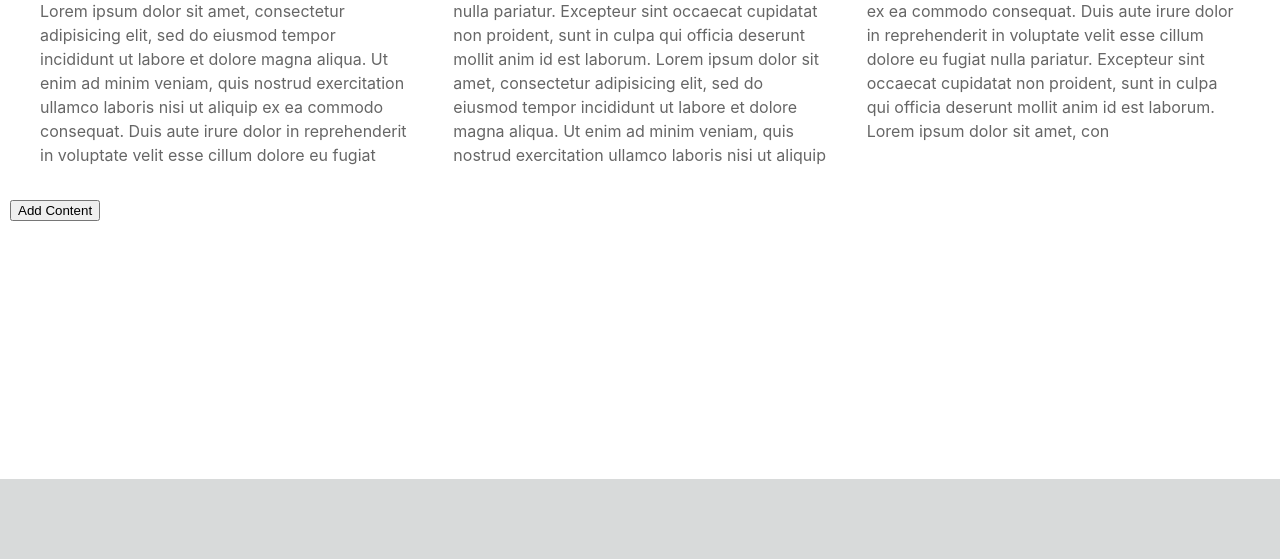
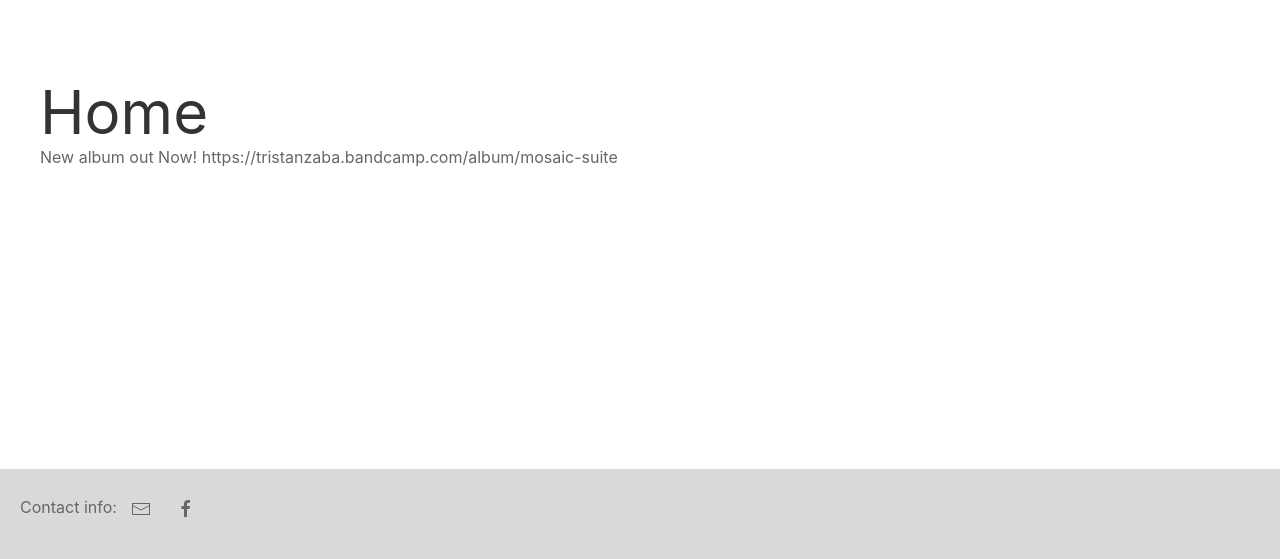
Before and after one commit to arnaud33200/zaba-website, a PHP site: page / in a window 1280 px wide. Shown: the part 241-800 px from the top of the page. Run offline with PHP 8.4, Linux system fonts and the light colour scheme.

Commit message:
create pages and add the content from old website; create read me

```diff
--- a/css/zaba.css
+++ b/css/zaba.css
@@ -37,6 +37,10 @@ footer {
 	flex-shrink: 0;
 }
 
+#footer-icon {
+	padding: 10px;
+}
+
 /* ****************************************************
 OVERRIDE UIKIT */
 
@@ -44,3 +48,15 @@ OVERRIDE UIKIT */
 	color: #666;
 	outline: 0;
 }
+
+.uk-navbar-item, .uk-navbar-nav>li>a, .uk-navbar-toggle {
+    display: flex;
+    justify-content: center;
+    align-items: center;
+    box-sizing: border-box;
+    min-height: 50px;
+    padding: 0 15px;
+    font-size: .875rem;
+    font-family: -apple-system,BlinkMacSystemFont,"Segoe UI",Roboto,"Helvetica Neue",Arial,sans-serif;
+    text-decoration: none;
+}
--- a/index.html
+++ /dev/null
@@ -1,94 +0,0 @@
-<!DOCTYPE html>
-<html>
-<head>
-	<title></title>
-
-	<!-- UIkit -->
-	<link rel="stylesheet" href="css/uikit.min.css" />
-	<script type="text/javascript" src="js/uikit.min.js"></script>
-	<script type="text/javascript" src="js/uikit-icons.min.js"></script>
-
-	<!-- JQuery -->
-	<script type="text/javascript" src="js/jquery-3.3.1.min.js"></script>
-
-	<!-- Zaba -->
-	<link rel="stylesheet" href="css/zaba.css" />
-
-	<script type="text/javascript">
-
-
-
-		function buttonClick() {
-		// $("#add").on("click", function() {
-			$("<p>Pellentesque habitant morbi tristique senectus et netus et malesuada fames ac turpis egestas. Vestibulum tortor quam, feugiat vitae, ultricies eget, tempor sit amet, ante. Donec eu libero sit amet quam egestas semper. Aenean ultricies mi vitae est. Mauris placerat eleifend leo.</p>").appendTo(".zaba-content");
-		}
-
-		function init() {
-			document.getElementById("top-nav-bar").blur();
-		}
-		// });
-
-	</script>
-
-</head>
-
-<body onload="init();" >
-
-	<!-- <img src="https://images.pexels.com/photos/414171/pexels-photo-414171.jpeg" style="height: 80px" class="widthSet"> -->
-
-	<div class="zaba-content">
-
-		<div style="background-image: url('https://images.pexels.com/photos/414171/pexels-photo-414171.jpeg'); background-size: cover; background-repeat: no-repeat; background-position: center center; height: 240px;">
-
-			<div style="background: #00000091; height: -webkit-fill-available;">
-				<t>Tristan Zaba</t>
-			</div>
-
-		</div>
-
-		<nav id="top-nav-bar" class="uk-navbar-container" uk-navbar uk-sticky="top: 0;" style="background: #000000cc; margin-top: -80px;">
-			<div class="uk-navbar-right">
-				<ul class="uk-navbar-nav">
-					<li><a href="#"><span uk-icon="icon: home; ratio: 1.5"></span></a></li>
-					<li><a href="#">Bio</a></li>
-					<li><a href="#">Musical Works</a></li>
-					<li><a href="#">News and Events</a></li>
-					<li><a href="#">Contact</a></li>
-				</ul>
-			</div>
-		</nav>
-
-		<div ></div>
-
-		<div class="uk-container" style="background: #ffffff">
-
-			<div class="uk-column-1-3">
-				<p>Lorem ipsum dolor sit amet, consectetur adipisicing elit, sed do eiusmod
-					tempor incididunt ut labore et dolore magna aliqua. Ut enim ad minim veniam,
-					quis nostrud exercitation ullamco laboris nisi ut aliquip ex ea commodo
-					consequat. Duis aute irure dolor in reprehenderit in voluptate velit esse
-					cillum dolore eu fugiat nulla pariatur. Excepteur sint occaecat cupidatat non
-					proident, sunt in culpa qui officia deserunt mollit anim id est laborum.
-					Lorem ipsum dolor sit amet, consectetur adipisicing elit, sed do eiusmod
-					tempor incididunt ut labore et dolore magna aliqua. Ut enim ad minim veniam,
-					quis nostrud exercitation ullamco laboris nisi ut aliquip ex ea commodo
-					consequat. Duis aute irure dolor in reprehenderit in voluptate velit esse
-					cillum dolore eu fugiat nulla pariatur. Excepteur sint occaecat cupidatat non
-					proident, sunt in culpa qui officia deserunt mollit anim id est laborum.
-				Lorem ipsum dolor sit amet, con</p>
-			</div>
-
-		</div>
-
-		<p style="padding: 10px"><button id="add" onclick="buttonClick();">Add Content</button></p>
-
-	</div>
-
-	<footer uk-sticky="bottom: true" style="background: #d8dada; height: 80px">
-
-	</footer>
-
-</body>
-
-
-</html>
--- /dev/null
+++ b/index.php
@@ -0,0 +1,13 @@
+<?php
+echo file_get_contents( "mainPhp/main_layout_top.php" );
+?>
+
+	<h1 class="uk-heading-primary">Home</h1>
+
+	New album out Now!
+
+	https://tristanzaba.bandcamp.com/album/mosaic-suite
+
+<?php
+echo file_get_contents( "mainPhp/main_layout_bottom.php" );
+?>
--- /dev/null
+++ b/mainPhp/main_layout_bottom.php
@@ -0,0 +1,19 @@
+
+
+		</div>
+
+		<!-- <p style="padding: 10px"><button id="add" onclick="buttonClick();">Add Content</button></p> -->
+
+	</div>
+
+	<footer uk-sticky="bottom: true" style="background: #d8dada; padding: 20px">
+		<p style="display: -webkit-inline-box;">Contact info: </p>
+		<span id="footer-icon" uk-icon="icon: mail; ratio: 1"></span>
+		<span id="footer-icon" uk-icon="icon: facebook; ratio: 1"></span>
+
+	</footer>
+
+</body>
+
+
+</html>
--- /dev/null
+++ b/mainPhp/main_layout_top.php
@@ -0,0 +1,90 @@
+<!DOCTYPE html>
+<html>
+<head>
+	<title>Tristan Zaba</title>
+	<link rel="shortcut icon" href="images/tabicon.png">
+
+	<meta name="viewport" content="width=device-width, initial-scale=1">
+
+	<!-- UIkit -->
+	<link rel="stylesheet" href="css/uikit.min.css" />
+	<script type="text/javascript" src="js/uikit.min.js"></script>
+	<script type="text/javascript" src="js/uikit-icons.min.js"></script>
+
+	<!-- JQuery -->
+	<script type="text/javascript" src="js/jquery-3.3.1.min.js"></script>
+
+	<!-- Zaba -->
+	<link rel="stylesheet" href="css/zaba.css" />
+
+	<script type="text/javascript">
+
+
+
+		function buttonClick() {
+		// $("#add").on("click", function() {
+			$("<p>Pellentesque habitant morbi tristique senectus et netus et malesuada fames ac turpis egestas. Vestibulum tortor quam, feugiat vitae, ultricies eget, tempor sit amet, ante. Donec eu libero sit amet quam egestas semper. Aenean ultricies mi vitae est. Mauris placerat eleifend leo.</p>").appendTo(".zaba-content");
+		}
+
+		function init() {
+			document.getElementById("top-nav-bar").blur();
+		}
+		// });
+
+	</script>
+
+</head>
+
+<body onload="init();" >
+
+	<!-- <img src="https://images.pexels.com/photos/414171/pexels-photo-414171.jpeg" style="height: 80px" class="widthSet"> -->
+
+	<div class="zaba-content">
+
+		<div style="background-image: url('https://images.pexels.com/photos/414171/pexels-photo-414171.jpeg'); background-size: cover; background-repeat: no-repeat; background-position: center center; background-attachment: fixed; height: 240px;">
+
+			<div style="background: #00000091; height: -webkit-fill-available;">
+				<t>Tristan Zaba</t>
+			</div>
+
+		</div>
+
+		<nav id="top-nav-bar" class="uk-navbar-container" uk-navbar uk-sticky="top: 0;" style="background: #000000cc; margin-top: -50px;">
+			<div class="uk-navbar-left">
+				<ul class="uk-navbar-nav">
+					<li class="uk-hidden@s"><a href="#offcanvas-slide" uk-toggle><span uk-icon="icon: menu; ratio: 1.3"></span></a></li>
+				</ul>
+			</div>
+			<div class="uk-navbar-right">
+				<ul class="uk-navbar-nav">
+					<li class=""><a href="index.php"><span uk-icon="icon: home; ratio: 1.3"></span></a></li>
+					<li class="uk-visible@s"><a href="bio.php">Bio</a></li>
+					<li class="uk-visible@s"><a href="musical-works.php">Musical Works</a></li>
+					<li class="uk-visible@s"><a href="news-events.php">News and Events</a></li>
+					<li class="uk-visible@s"><a href="contact.php">Contact</a></li>
+				</ul>
+			</div>
+
+
+		</nav>
+
+		<div ></div>
+
+		<div class="uk-container " style="background: #ffffff; padding-top: 40px; padding-bottom: 60px">
+
+			<!-- SIDE NAV BAR -->
+
+			<!-- <a href="#offcanvas-slide" class="uk-button uk-button-default" uk-toggle>Open</a> -->
+
+			<div id="offcanvas-slide" uk-offcanvas>
+			    <div class="uk-offcanvas-bar">
+
+			        <ul class="uk-nav uk-nav-default">
+			            <li class=""><a href="bio.php">Bio</a></li>
+					<li class=""><a href="musical-works.php">Musical Works</a></li>
+					<li class=""><a href="news-events.php">News and Events</a></li>
+					<li class=""><a href="contact.php">Contact</a></li>
+			        </ul>
+
+			    </div>
+			</div>
```
Also changed, not shown: bio.php (added, +23 -0 lines), contact.php (added, +16 -0 lines), musical-works.php (added, +75 -0 lines), news-events.php (added, +33 -0 lines), README.md (added), images/banner.jpg (added), images/mosaic_suite_cover.jpg (added), images/tabicon.png (added), images/tristan_headshot.jpg (added).
